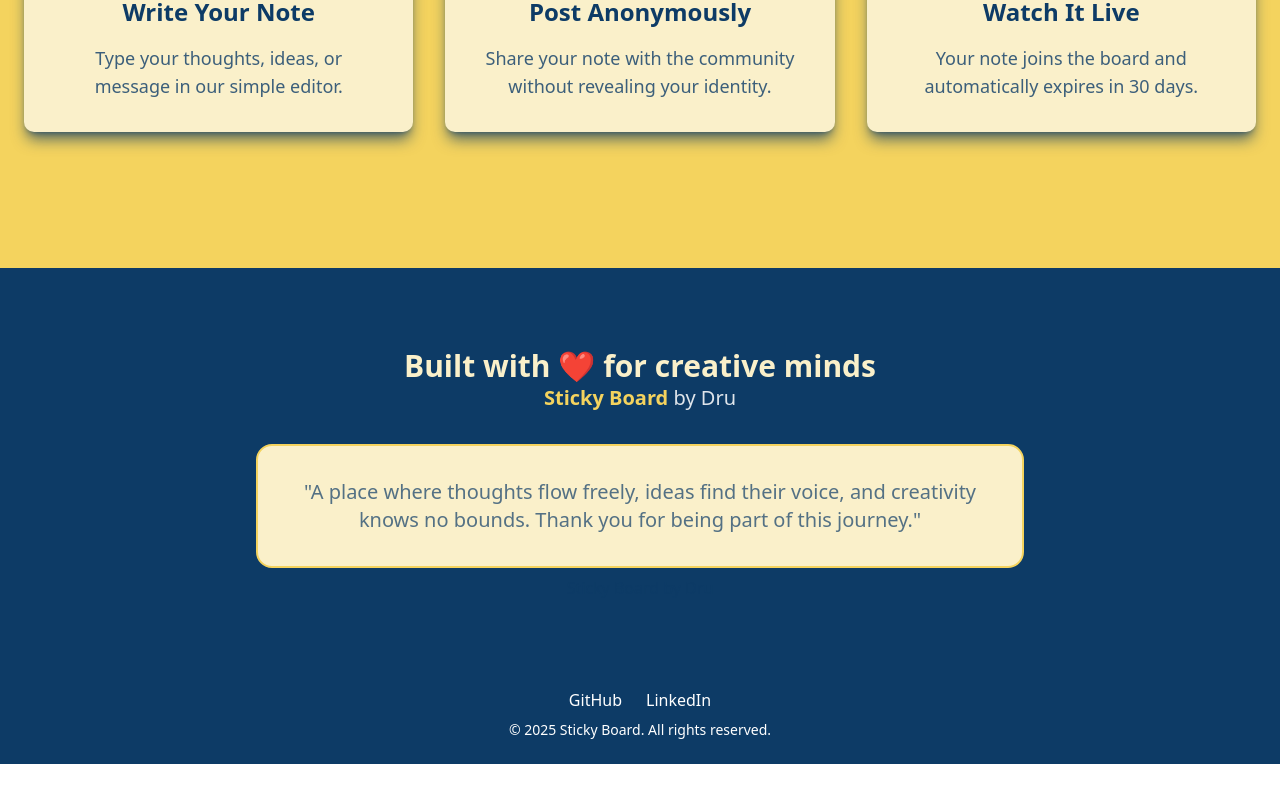
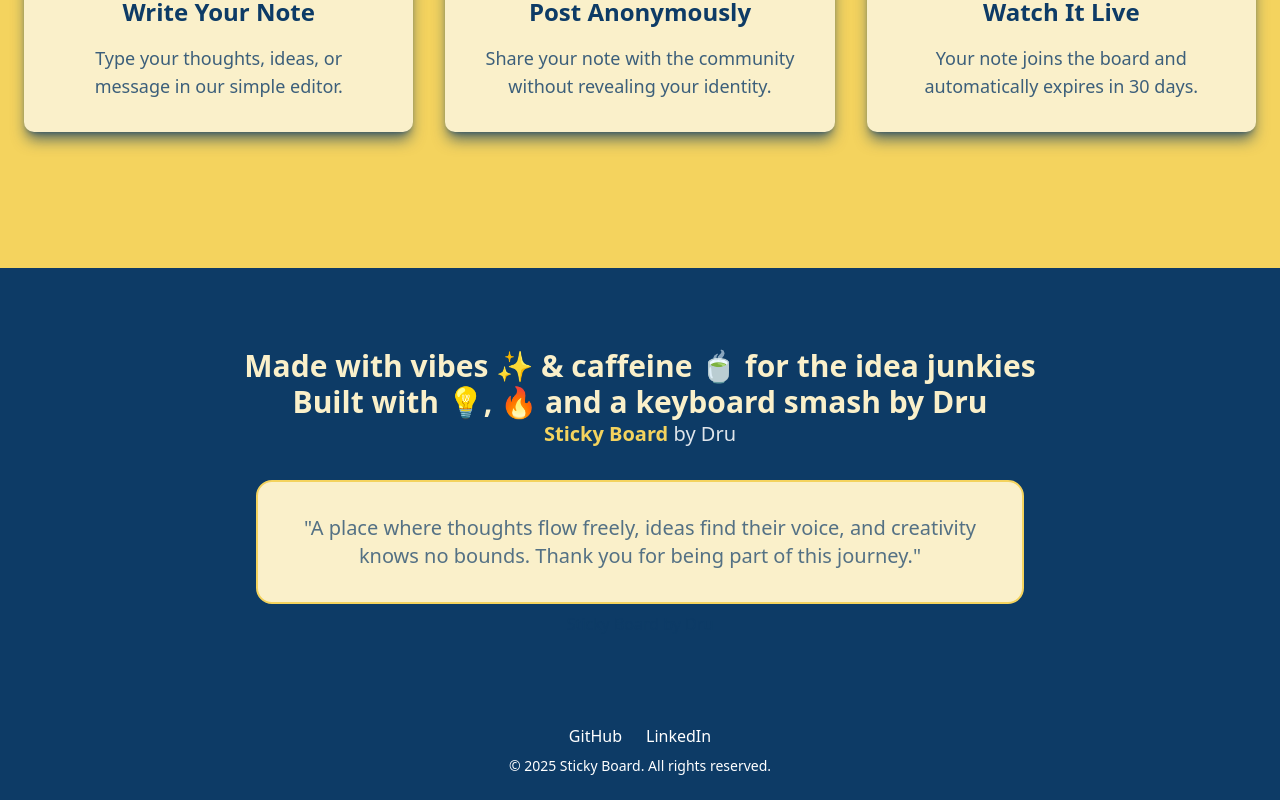
Before and after one commit to Dru-429/sticky-board, a Next.js app: page / in a window 1280 px wide. Shown: the part 1928-2728 px from the top of the page. Before the commit the page ends 2692 px from the top, so only its background shows below. Built offline with nearby package versions, Linux system fonts and the light colour scheme.

Commit message:
Fixed/all links

```diff
--- a/src/components/Landingpage/LandingPage.jsx
+++ b/src/components/Landingpage/LandingPage.jsx
@@ -90,7 +90,7 @@ export default function LandingPage() {
           <div className="flex items-center space-x-2">
             <Github className="w-5 h-5 text-[#0D3B66]" /> {/* Github icon */}
             <a
-              href="https://github.com/Dru-429/sticky-notes"
+              href="https://github.com/Dru-429/sticky-board"
               target="_blank" // Opens in a new tab
               rel="noopener noreferrer" // Security best practice for target="_blank"
               className="text-[#0D3B66] font-medium hover:underline"
@@ -131,7 +131,7 @@ export default function LandingPage() {
         </motion.p>
 
         <motion.a
-          href="#features"
+          href="/notes"
           className="mt-8 inline-block bg-[#EE964B] hover:bg-[#F95738] text-white font-medium px-6 py-3 rounded-lg transition"
           initial={{ opacity: 0, scale: 0.95 }}
           animate={{ opacity: 1, scale: 1 }}
@@ -186,7 +186,7 @@ export default function LandingPage() {
       </section>
 
       {/* How It Works */}
-      <section className="bg-[#F4D35E] md:py-24 ">
+      <section id="how-it-works" className="bg-[#F4D35E] md:py-24 ">
         <div className="container mx-auto px-6">
           <motion.div
             initial={{ opacity: 0, y: 30 }}
@@ -239,7 +239,10 @@ export default function LandingPage() {
           viewport={{ once: true }}
           transition={{ duration: 0.6 }}
         >
-          Built with ❤️ for creative minds
+          Made with vibes ✨ & caffeine 🍵 for the idea junkies
+          <p>
+            Built with 💡, 🔥 and a keyboard smash by Dru
+          </p>
         </motion.h3>
 
         <p className="text-xl text-[#]/70 mb-8">
```
